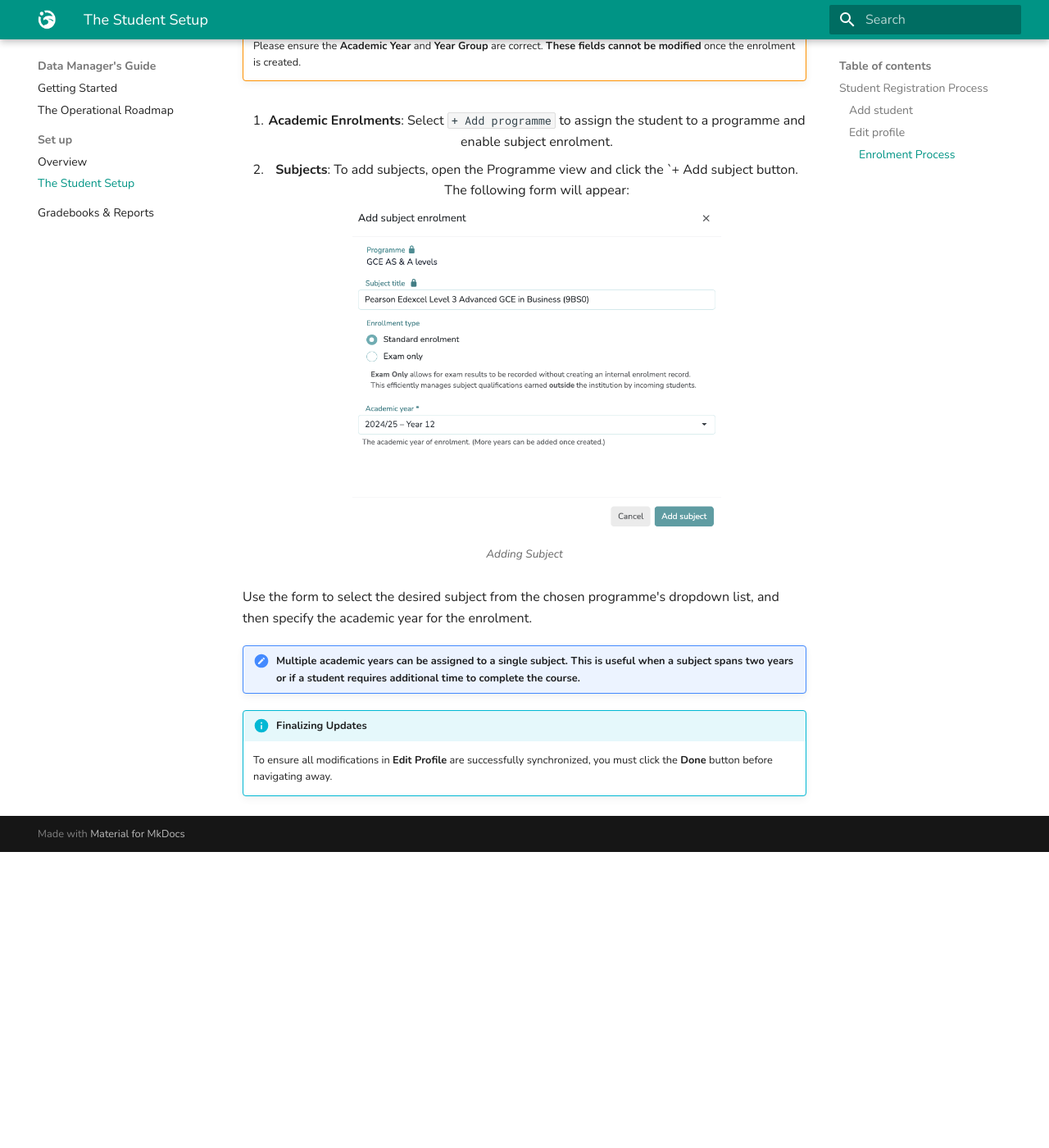
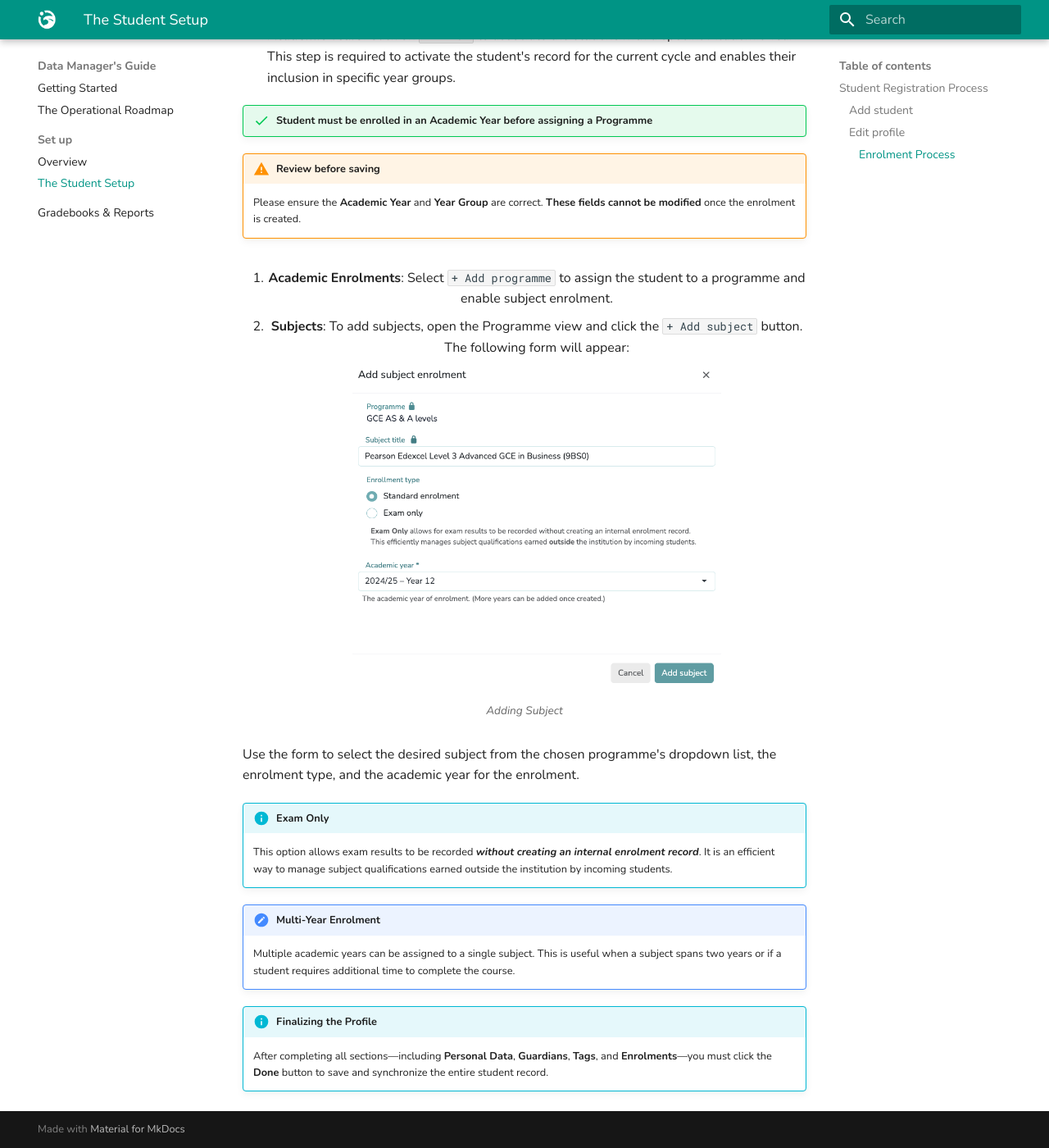
Before and after one commit to pablopenlop/gradewing_guide, an MkDocs documentation site: the page built from docs/data-manager/student-setup.md, in a window 1280 px wide and 1400 px high, scrolled down 1815 px. Shown: the whole window at 82% size. Built offline with MkDocs 1.6.1 and Material for MkDocs 9.7.7, drawn with Linux system fonts in a browser that asks for light colours; before the commit the page ends 2854 px from its top, so only the background shows below that; some of the changed text lies outside the part shown.

Commit message:
Update student-setup.md

````diff
--- a/docs/data-manager/student-setup.md
+++ b/docs/data-manager/student-setup.md
@@ -6,11 +6,13 @@
 graph TD
     A[Add Student] --> B[Edit Profile]
     B --> C[Personal Data]
-    B --> D[Guardians: + Add Guardian]
-    B --> E[Permanent Group Tags]
-    B --> F[Academic Year: + Enrol]
-    F --> G[Academic Enrolments: + Add Programme]
-    G --> H[+ Add Subject]
+    B --> D[Guardians]
+    B --> E[Permanent Tags]
+    B --> F[Academic Year]
+    F --> G[Programme]
+    G --> H[Subjects]
+    C & D & E & H --> Z((DONE))
+    style Z fill:#009688,color:#fff
 ```
 ### Add student
 
@@ -21,7 +23,7 @@
 *   **Guardians**: This section allows you to register one or multiple guardians by providing their Full Name and Email Address.
 !!! note "Assign a guardian to the student to enable progress report sharing"
 *   **Permanent group tags**: Assign one or multiple permanent tags to the student. Tags assigned here are permanent and will apply across all enrolment years. Their use enables student group analysis for insights based on demographics or specific cohorts.
-!!! note "Tags must be previously created in `Setup > Students > Tags`, clicking the ´Group tags` button"
+!!! note "Tags must be previously created in `Setup > Students > Tags`, clicking the `Group tags` button"
 
 #### Enrolment Process
 ![Setup Students](../assets/images/Setup_Students.png){ width="710" }
@@ -33,15 +35,19 @@
 !!! warning "Review before saving"
     Please ensure the **Academic Year** and **Year Group** are correct. **These fields cannot be modified** once the enrolment is created.
 2.  **Academic Enrolments**: Select `+ Add programme` to assign the student to a programme and enable subject enrolment.
-3.  **Subjects**: To add subjects, open the Programme view and click the `+ Add subject button. The following form will appear:
+3.  **Subjects**: To add subjects, open the Programme view and click the `+ Add subject` button. The following form will appear:
 ![Setup Students](../assets/images/Setup_Students_Add_Subject.png){ width="450" }
 /// caption
 Adding Subject
 ///
 
-Use the form to select the desired subject from the chosen programme's dropdown list, and then specify the academic year for the enrolment.
-!!! note "Multiple academic years can be assigned to a single subject. This is useful when a subject spans two years or if a student requires additional time to complete the course."
+Use the form to select the desired subject from the chosen programme's dropdown list, the enrolment type, and the academic year for the enrolment.
 
+!!! info "Exam Only"
+    This option allows exam results to be recorded ***without creating an internal enrolment record***. It is an efficient way to manage subject qualifications earned outside the institution by incoming students.
 
-!!! info "Finalizing Updates"
-    To ensure all modifications in **Edit Profile** are successfully synchronized, you must click the **Done** button before navigating away.
+!!! note "Multi-Year Enrolment"
+    Multiple academic years can be assigned to a single subject. This is useful when a subject spans two years or if a student requires additional time to complete the course.
+
+!!! info "Finalizing the Profile"
+    After completing all sections—including **Personal Data**, **Guardians**, **Tags**, and **Enrolments**—you must click the **Done** button to save and synchronize the entire student record.
````
